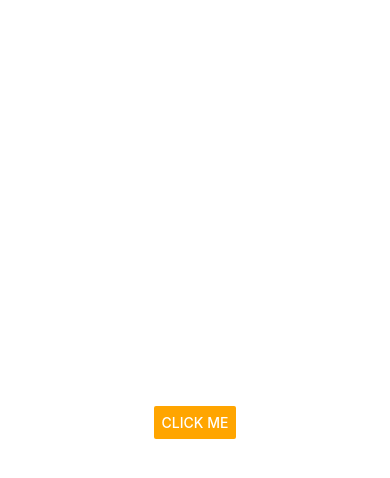
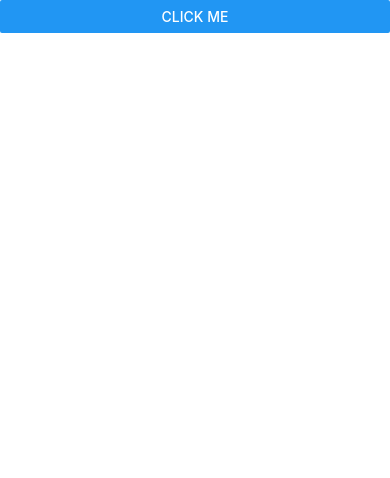
Before and after one commit to Med-vedi/ReactNative, a React Native app: screen / in a window 390 px wide. Shown: the top 478 px of the page. Built offline with nearby package versions, Linux system fonts and the light colour scheme.

Commit message:
StatusBar android issue

```diff
--- a/App.js
+++ b/App.js
@@ -10,6 +10,8 @@ import {
   TouchableOpacity,
   Button,
   Alert,
+  Platform,
+  StatusBar as StatusBarReact,
 } from "react-native";
 
 export default function App() {
@@ -18,8 +20,9 @@ export default function App() {
   return (
     <SafeAreaView style={styles.container}>
       <Button
-        color="orange"
-        borderColor="black"
+        style={styles.btn}
+        // color="orange"
+        // borderColor="black"
         title="Click me"
         onPress={() =>
           // Alert.alert("Hey", "Button tapped", [{ text: "Yes" }, { text: "No" }])
@@ -34,11 +37,14 @@ const styles = StyleSheet.create({
   container: {
     flex: 1,
     backgroundColor: "#fff",
-    alignItems: "center",
-    justifyContent: "center",
+    paddingTop: Platform.OS === "android" ? StatusBarReact.currentHeight : 0,
+
+    // paddingTop: Platform.OS === "android" ? 20 : 0,
+    // alignItems: "center",
+    // justifyContent: "center",
   },
-  button: {
-    borderColor: "orange",
+  btn: {
+    backgroundColor: "#000",
     color: "#000",
   },
 });
```
